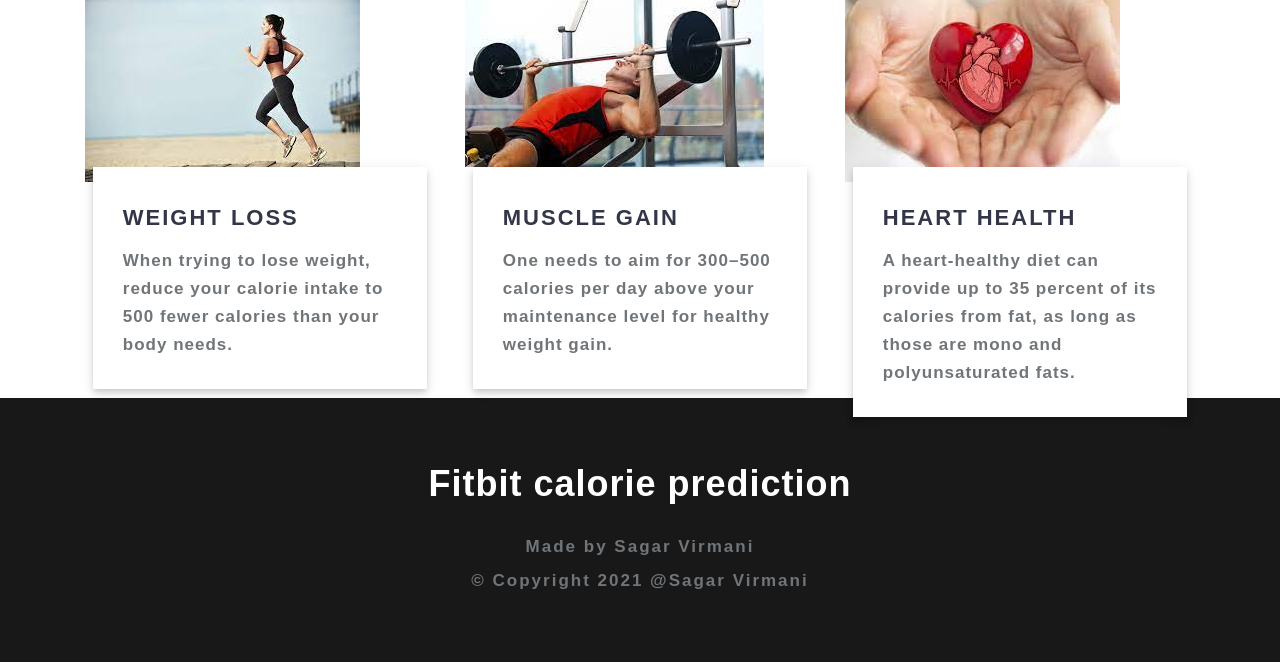
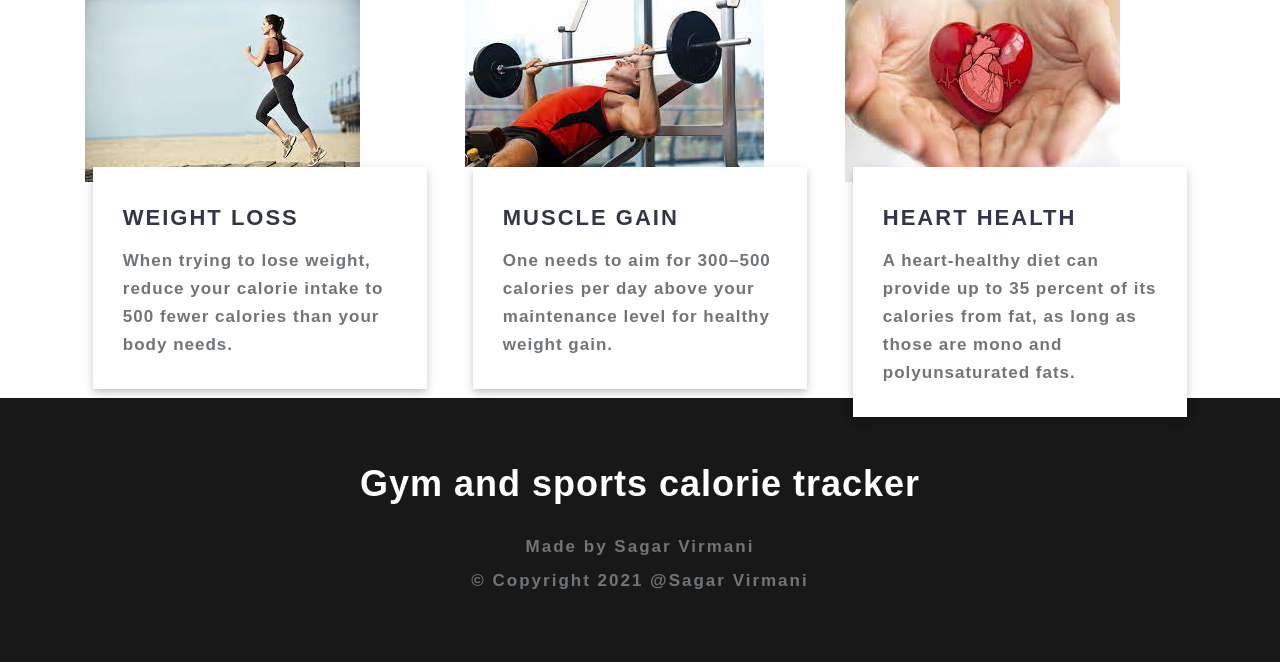
Before and after one commit to sagar61205/Gym-and-sports-calorie-tracker, a Flask app: page / in a window 1280 px wide. Shown: the part 1805-2467 px from the top of the page. Run offline with Flask 2, Linux system fonts and the light colour scheme; some libraries are stand-ins or nearby versions; some web fonts are replaced.

Commit message:
Update layout.html

```diff
--- a/templates/layout.html
+++ b/templates/layout.html
@@ -195,7 +195,7 @@ Smartphone Compatible web template, free webdesigns for Nokia, Samsung, LG, Sony
 			<!-- logo -->
 			<h2 class="logo2 text-center">
 				<a href="{{ url_for('home') }}">
-					Fitbit calorie prediction
+					Gym and sports calorie tracker
 				</a>
 			</h2>
 			<!-- //logo -->
```
